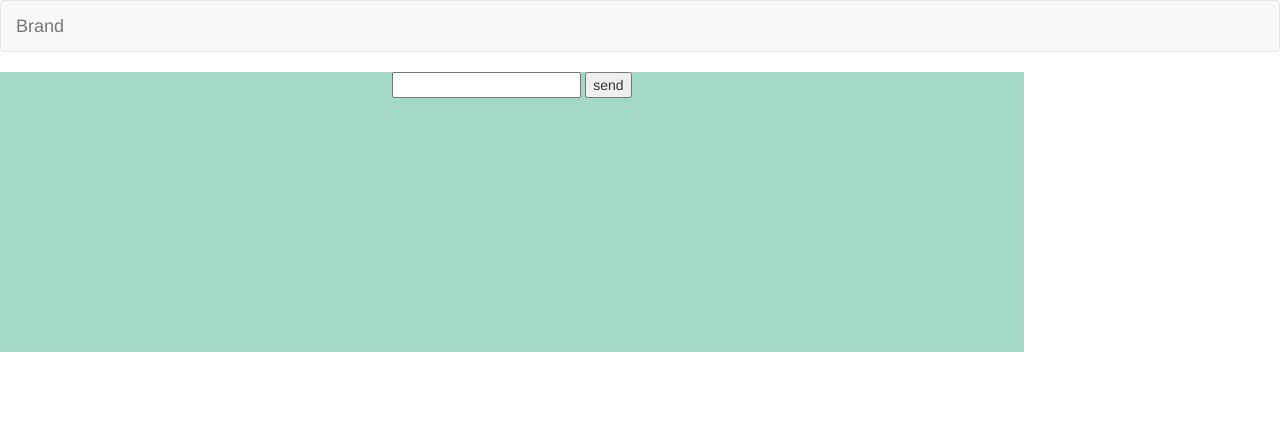
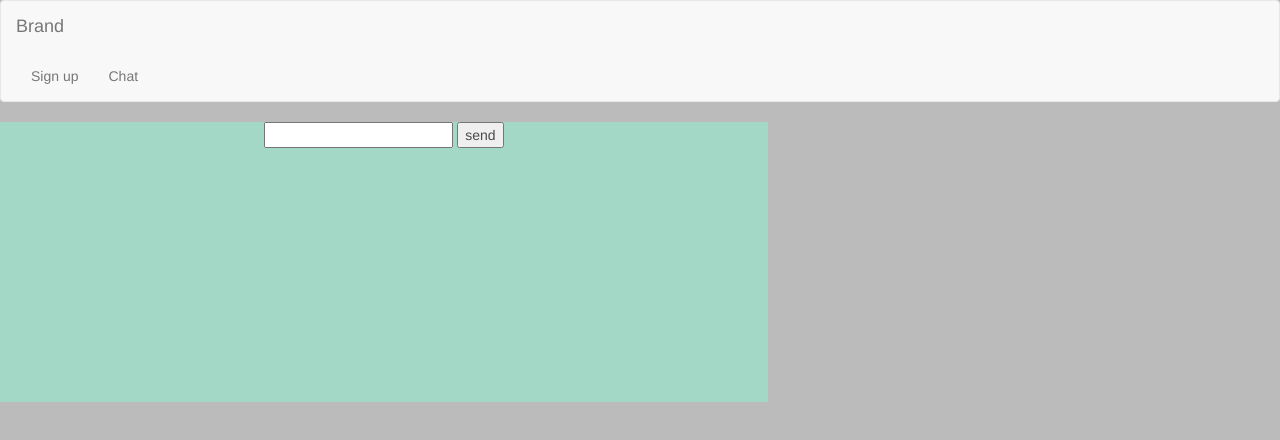
Before and after one commit to Klingon1717/chat, a website: page index.html in a window 1280 px wide. Drawn offline with nearby package versions, Linux system fonts and the light colour scheme; no server answers.

Commit message:
fixed nav

```diff
--- a/index.html
+++ b/index.html
@@ -18,6 +18,11 @@
 	</button>
 	<a class="navbar-brand" href="#">Brand</a>
 	</div>
+	<div class="collapse navbar-collapse" id="bs-example-navbar-collapse-1">
+      <ul class="nav navbar-nav">
+        <li class="active"><span class="sr-only">(current)</span></a></li>
+        <li><a href="#">Sign up</a></li>
+        <li><a href="#">Chat</a></li>
 </nav>
 
 <div class="container-fluid">
--- a/styles/main.sass.css
+++ b/styles/main.sass.css
@@ -1,5 +1,11 @@
+body {
+  background-color: #bbbbbb;
+  padding: 0;
+  margin: 0; }
+
 #chat-box {
   background-color: #A3D8C6;
   height: 20em;
-  width: 80%;
-  text-align: center; }
+  width: 60%;
+  text-align: center;
+  color: #4A4A4A; }
--- a/styles/main.scss
+++ b/styles/main.scss
@@ -1,6 +1,12 @@
+body{
+	background-color:#bbbbbb;
+	padding:0;
+	margin:0;
+}
 #chat-box{
 	background-color:#A3D8C6;
 	height:20em;
-	width:80%;
+	width:60%;
 	text-align:center;
+	color:#4A4A4A;
 }
```
